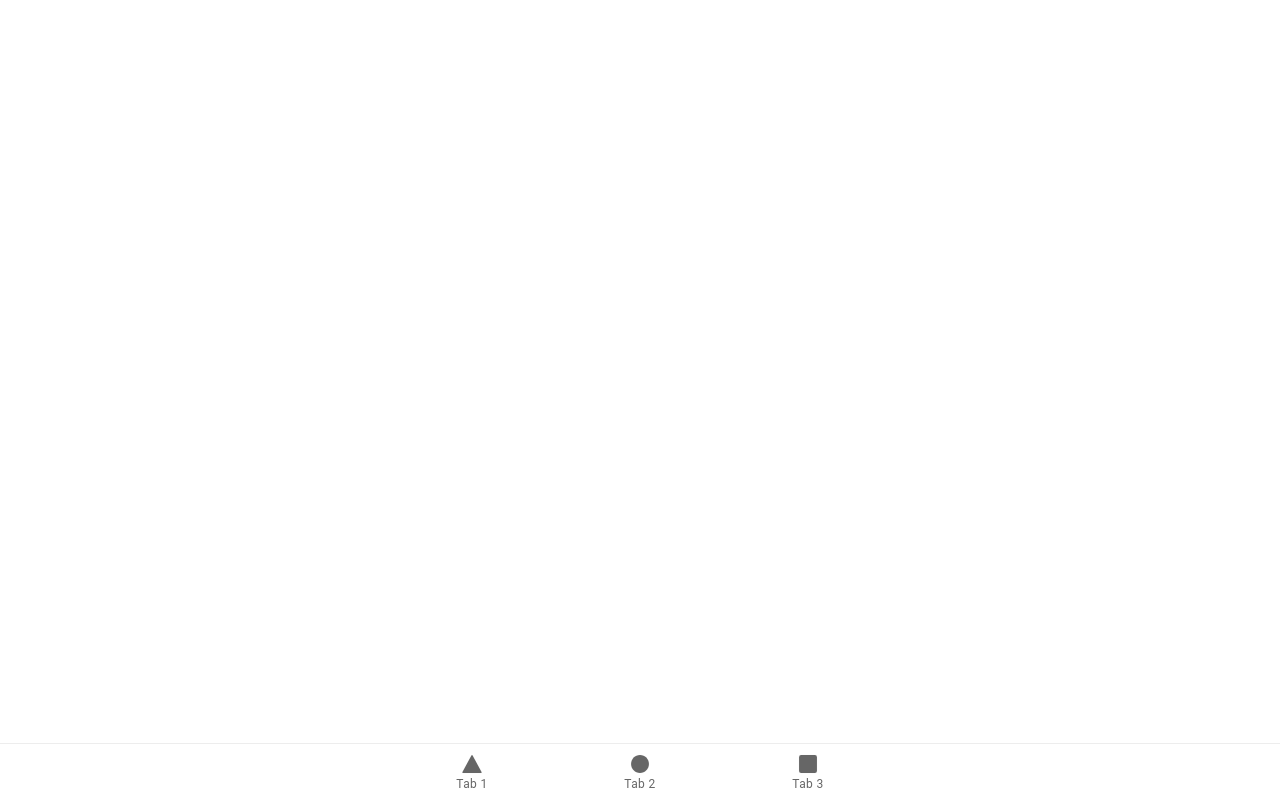
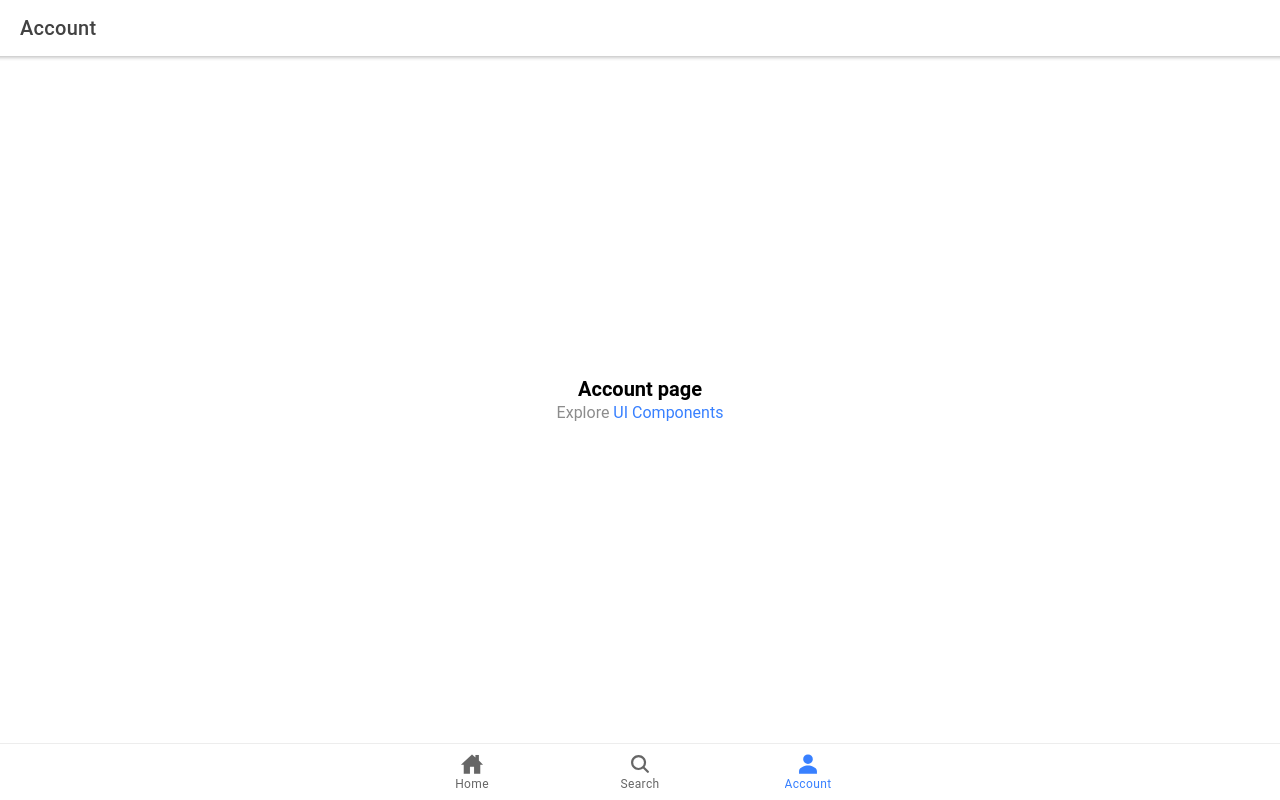
Before and after one commit to jlane9/hello-world, a React (Create React App) app: page /tabs/account in a window 1280 px wide. Built offline with nearby package versions, Linux system fonts and the light colour scheme.

Commit message:
Refactor tabs

```diff
--- a/src/components/Tabs.tsx
+++ b/src/components/Tabs.tsx
@@ -8,33 +8,33 @@ import {
     IonTabButton,
     IonTabs
 } from '@ionic/react';
-import { ellipse, square, triangle } from 'ionicons/icons';
-import Tab1 from '../pages/Tab1';
-import Tab2 from '../pages/Tab2';
-import Tab3 from '../pages/Tab3';
+import { homeSharp, personSharp, search } from 'ionicons/icons';
+import Home from '../pages/Home';
+import Search from '../pages/Search';
+import Account from '../pages/Account';
 
 
 const Tabs: React.FC = () => {
     return (
         <IonTabs>
             <IonRouterOutlet>
-                <Route path="/tabs/1" component={Tab1} exact={true} />
-                <Route path="/tabs/2" component={Tab2} exact={true} />
-                <Route path="/tabs/3" component={Tab3} />
-                <Route path="/tabs" render={() => <Redirect to="/tabs/1" />} exact={true} />
+                <Route path="/tabs/home" component={Home} exact={true} />
+                <Route path="/tabs/search" component={Search} exact={true} />
+                <Route path="/tabs/account" component={Account} />
+                <Route path="/tabs" render={() => <Redirect to="/tabs/home" />} exact={true} />
             </IonRouterOutlet>
             <IonTabBar slot="bottom">
-                <IonTabButton tab="tab1" href="/tabs/1">
-                    <IonIcon icon={triangle} />
-                    <IonLabel>Tab 1</IonLabel>
+                <IonTabButton tab="home" href="/tabs/home">
+                    <IonIcon icon={homeSharp} />
+                    <IonLabel>Home</IonLabel>
                 </IonTabButton>
-                <IonTabButton tab="tab2" href="/tabs/2">
-                    <IonIcon icon={ellipse} />
-                    <IonLabel>Tab 2</IonLabel>
+                <IonTabButton tab="tab2" href="/tabs/search">
+                    <IonIcon icon={search} />
+                    <IonLabel>Search</IonLabel>
                 </IonTabButton>
-                <IonTabButton tab="tab3" href="/tabs/3">
-                    <IonIcon icon={square} />
-                    <IonLabel>Tab 3</IonLabel>
+                <IonTabButton tab="account" href="/tabs/account">
+                    <IonIcon icon={personSharp} />
+                    <IonLabel>Account</IonLabel>
                 </IonTabButton>
             </IonTabBar>
         </IonTabs>
--- a/src/pages/Tab1.tsx
+++ b/src/pages/Account.tsx
@@ -1,26 +1,25 @@
 import React from 'react';
 import { IonContent, IonHeader, IonPage, IonTitle, IonToolbar } from '@ionic/react';
 import ExploreContainer from '../components/ExploreContainer';
-import './Tab1.css';
 
-const Tab1: React.FC = () => {
+const Account: React.FC = () => {
   return (
     <IonPage>
       <IonHeader>
         <IonToolbar>
-          <IonTitle>Tab 1</IonTitle>
+          <IonTitle>Account</IonTitle>
         </IonToolbar>
       </IonHeader>
       <IonContent fullscreen>
         <IonHeader collapse="condense">
           <IonToolbar>
-            <IonTitle size="large">Tab 1</IonTitle>
+            <IonTitle size="large">Account</IonTitle>
           </IonToolbar>
         </IonHeader>
-        <ExploreContainer name="Tab 1 page" />
+        <ExploreContainer name="Account page" />
       </IonContent>
     </IonPage>
   );
 };
 
-export default Tab1;
+export default Account;
--- a/src/pages/Tab2.tsx
+++ b/src/pages/Home.tsx
@@ -1,26 +1,25 @@
 import React from 'react';
 import { IonContent, IonHeader, IonPage, IonTitle, IonToolbar } from '@ionic/react';
 import ExploreContainer from '../components/ExploreContainer';
-import './Tab2.css';
 
-const Tab2: React.FC = () => {
+const Home: React.FC = () => {
   return (
     <IonPage>
       <IonHeader>
         <IonToolbar>
-          <IonTitle>Tab 2</IonTitle>
+          <IonTitle>Home</IonTitle>
         </IonToolbar>
       </IonHeader>
       <IonContent fullscreen>
         <IonHeader collapse="condense">
           <IonToolbar>
-            <IonTitle size="large">Tab 2</IonTitle>
+            <IonTitle size="large">Home</IonTitle>
           </IonToolbar>
         </IonHeader>
-        <ExploreContainer name="Tab 2 page" />
+        <ExploreContainer name="Home page" />
       </IonContent>
     </IonPage>
   );
 };
 
-export default Tab2;
+export default Home;
--- a/src/pages/Tab3.tsx
+++ b/src/pages/Search.tsx
@@ -1,26 +1,25 @@
 import React from 'react';
 import { IonContent, IonHeader, IonPage, IonTitle, IonToolbar } from '@ionic/react';
 import ExploreContainer from '../components/ExploreContainer';
-import './Tab3.css';
 
-const Tab3: React.FC = () => {
+const Search: React.FC = () => {
   return (
     <IonPage>
       <IonHeader>
         <IonToolbar>
-          <IonTitle>Tab 3</IonTitle>
+          <IonTitle>Search</IonTitle>
         </IonToolbar>
       </IonHeader>
       <IonContent fullscreen>
         <IonHeader collapse="condense">
           <IonToolbar>
-            <IonTitle size="large">Tab 3</IonTitle>
+            <IonTitle size="large">Search</IonTitle>
           </IonToolbar>
         </IonHeader>
-        <ExploreContainer name="Tab 3 page" />
+        <ExploreContainer name="Search page" />
       </IonContent>
     </IonPage>
   );
 };
 
-export default Tab3;
+export default Search;
```
Also changed, not shown: src/pages/Tab1.css (deleted), src/pages/Tab2.css (deleted), src/pages/Tab3.css (deleted).
